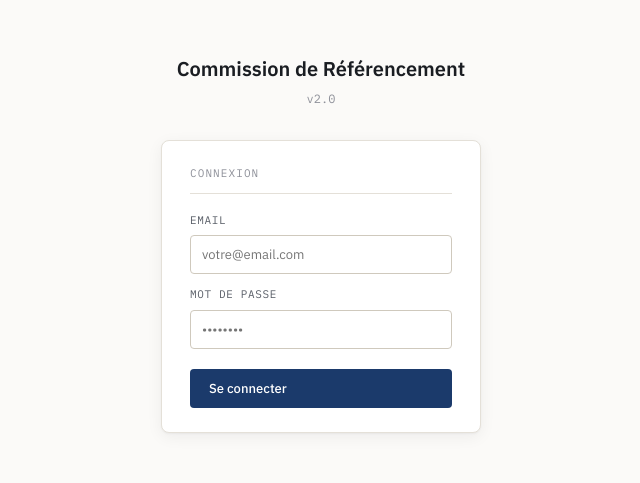
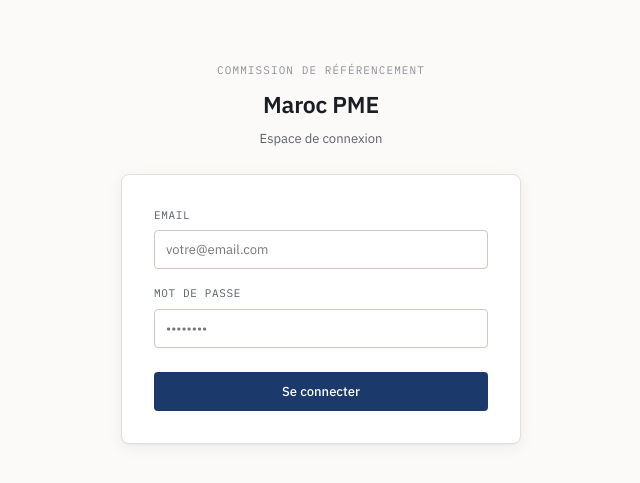
Before and after one commit to ARRATQ/referencement, a Vue app in the folder frontend/: page /login in a window 1280 px wide. Shown: the part 147-630 px from the top of the page, without its empty margins (319-959 px from the left). Built offline with nearby package versions, Linux system fonts and the light colour scheme; no server answers.

Commit message:
style: refonte LoginPage (direction Swiss)

```diff
--- a/frontend/src/pages/LoginPage.vue
+++ b/frontend/src/pages/LoginPage.vue
@@ -1,23 +1,23 @@
 <template>
-  <div style="min-height:100vh; display:flex; align-items:center; justify-content:center; background:var(--bg);">
-    <div style="width:400px; padding:40px;">
-      <div style="text-align:center; margin-bottom:32px;">
-        <div style="font-size:20px; font-weight:600; color:var(--text);">Commission de Référencement</div>
-        <div style="font-size:12px; color:var(--text3); margin-top:4px; font-family:var(--mono);">v2.0</div>
+  <div style="min-height:100vh; display:flex; align-items:center; justify-content:center; background:var(--paper); padding:24px;">
+    <div style="width:100%; max-width:400px;">
+      <div style="text-align:center; margin-bottom:24px;">
+        <div style="font-family:var(--mono); font-size:11px; letter-spacing:0.1em; text-transform:uppercase; color:var(--ink3);">Commission de Référencement</div>
+        <div style="font-size:23px; font-weight:600; color:var(--ink); margin-top:8px; letter-spacing:-0.01em;">Maroc PME</div>
+        <div style="font-size:13px; color:var(--ink2); margin-top:4px;">Espace de connexion</div>
       </div>
-      <div class="card">
-        <div class="card-title">Connexion</div>
+      <div style="background:var(--surface); border:1px solid var(--line); border-radius:var(--r2); box-shadow:var(--shadow); padding:32px;">
         <form @submit.prevent="doLogin">
-          <div class="field" style="margin-bottom:12px;">
+          <div class="field" style="margin-bottom:16px;">
             <label>Email</label>
             <input v-model="email" type="email" placeholder="votre@email.com" autocomplete="email" required />
           </div>
-          <div class="field" style="margin-bottom:20px;">
+          <div class="field" style="margin-bottom:24px;">
             <label>Mot de passe</label>
             <input v-model="password" type="password" placeholder="••••••••" autocomplete="current-password" required />
           </div>
-          <div v-if="err" style="color:var(--red); font-size:12px; margin-bottom:12px; font-family:var(--mono);">{{ err }}</div>
-          <button class="btn btn-primary" style="width:100%;" type="submit" :disabled="loading">
+          <div v-if="err" style="color:var(--red); font-size:12px; margin-bottom:16px; font-family:var(--mono);">{{ err }}</div>
+          <button class="btn btn-primary" style="width:100%; justify-content:center;" type="submit" :disabled="loading">
             <span v-if="loading" class="spinner"></span>
             <span v-else>Se connecter</span>
           </button>
```
